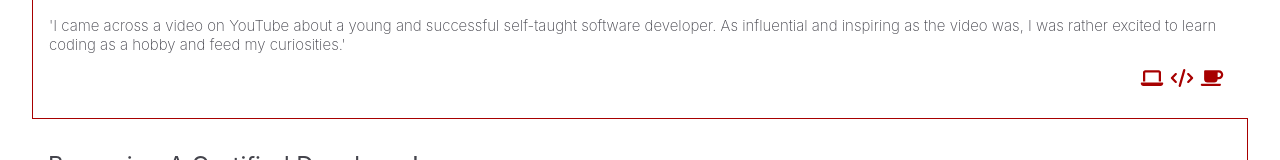
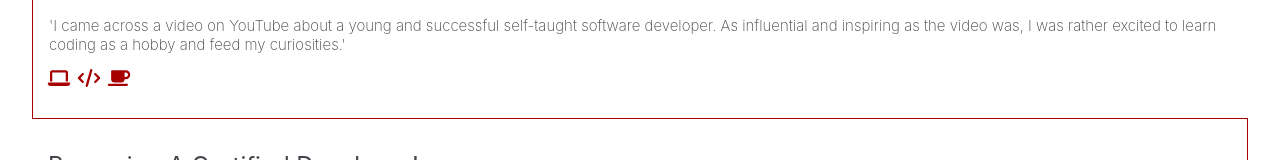
Before and after one commit to Tsedhondup/Portfolio, a React (Create React App) app: page /About in a window 1280 px wide. Shown: the part 625-785 px from the top of the page. Built offline with nearby package versions, Linux system fonts and the light colour scheme.

Commit message:
icon-container aligment changed

```diff
--- a/src/Components/AboutFirst/AboutFirst.js
+++ b/src/Components/AboutFirst/AboutFirst.js
@@ -100,7 +100,7 @@ const AboutFirst = () => {
             Engineering Boot Camp at BrainStation, Toronto'
           </p>
           {/* Icons */}
-          <div className="about-text__icon-container about-text__icon-container-4">
+          <div className="about-text__icon-container ">
             <FontAwesomeIcon
               icon={faBook}
               transform="grow-2"
@@ -130,7 +130,7 @@ const AboutFirst = () => {
             into a senior developer role and mentor others.
           </p>
           {/* Icons */}
-          <div className="about-text__icon-container">
+          <div className="about-text__icon-container about-text__icon-container-4">
             <FontAwesomeIcon
               icon={faHandPointRight}
               transform="grow-2"
--- a/src/Components/AboutFirst/AboutFirst.scss
+++ b/src/Components/AboutFirst/AboutFirst.scss
@@ -131,6 +131,11 @@
     //   color: $microScope;
     // }
   }
+  &__icon-container-2,
+  &__icon-container-4 {
+    display: flex;
+    justify-content: flex-start;
+  }
 }
 
 .about-text:nth-child(1) {
```
